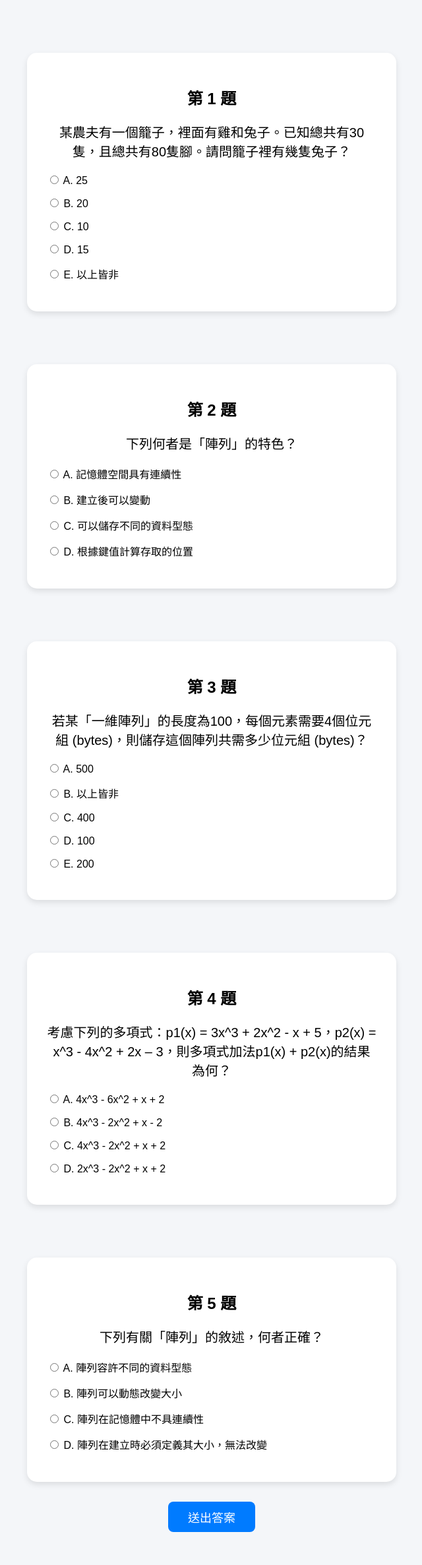
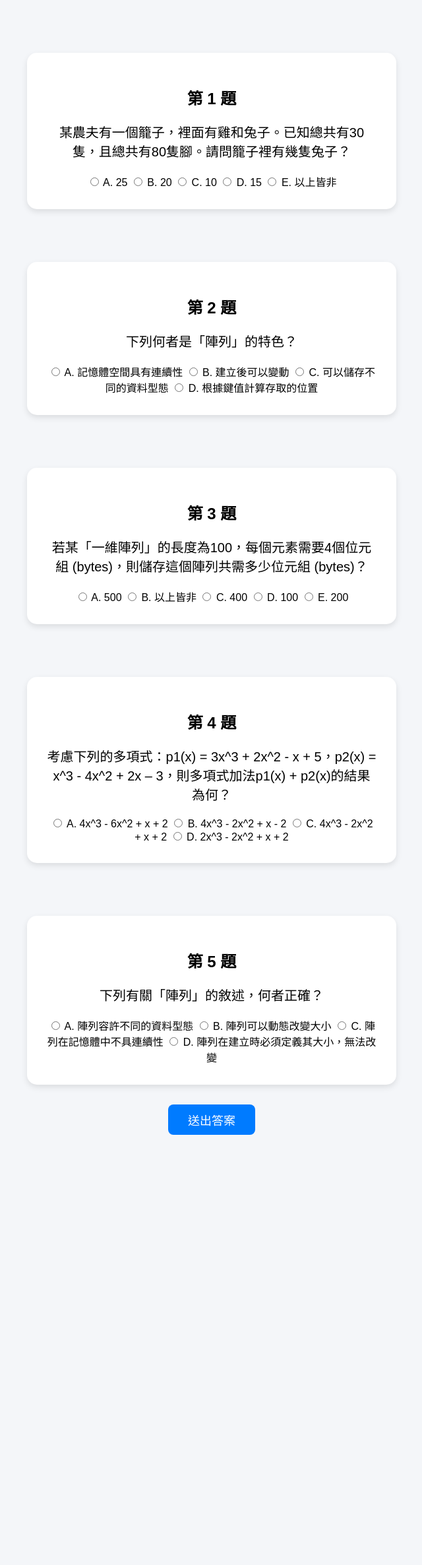
Before and after one commit to CBF113045/django-ds-quiz, a Django app: page /start/ in a window 1280 px wide. Shown: the whole page at 66% size, without its empty margins (319-959 px from the left). After the commit the page ends 1720 px from the top, so only its background shows below. Run offline with Django 5.2, Linux system fonts and the light colour scheme; data comes from the database, SQL or seed files in the repository.

Commit message:
Update quiz.html

```diff
--- a/quiz/templates/quiz/quiz.html
+++ b/quiz/templates/quiz/quiz.html
@@ -21,10 +21,14 @@
         </p>
 
         {% for key, value in q.shuffled_options %}
-        <div class="option">
-            <input type="radio" name="question_{{ q.id }}" value="{{ key }}" required>
-            {{ key }}. {{ value }}
-        </div>
+        <label class="option-card">
+            <input type="radio"
+                   name="question_{{ q.id }}"
+                   value="{{ key }}"
+                   required>
+
+            <span>{{ key }}. {{ value }}</span>
+</label>
         {% endfor %}
 
     </div>
```
